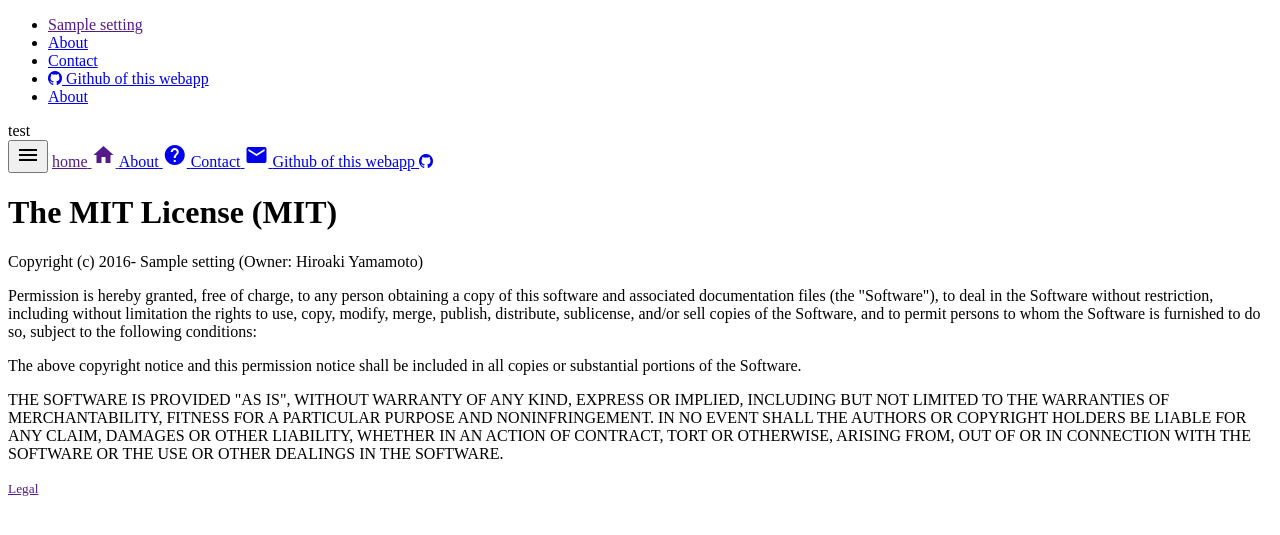
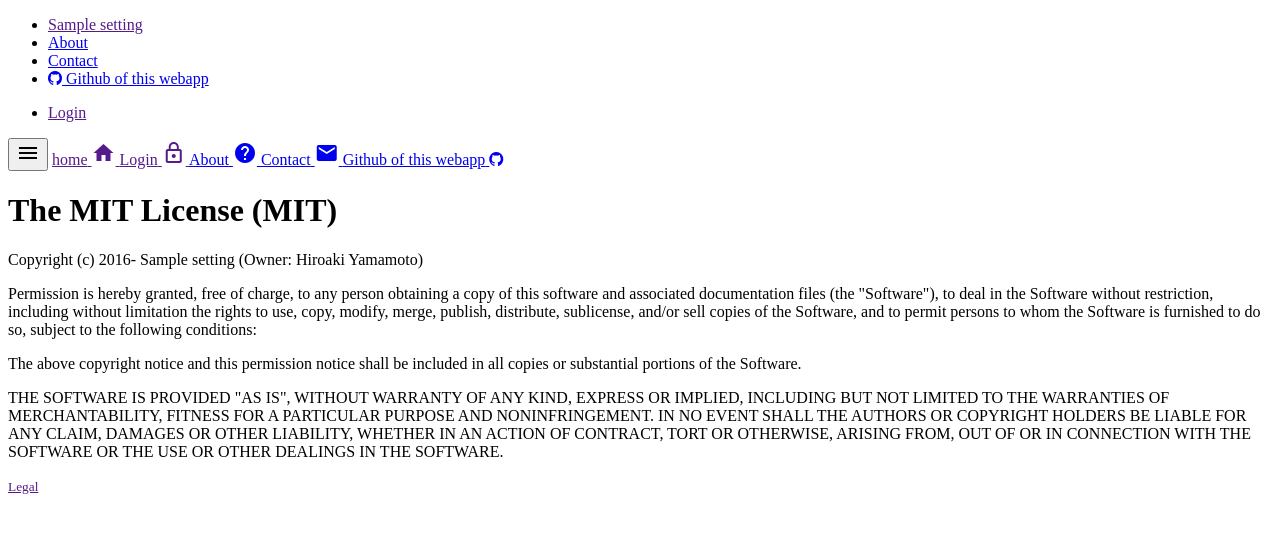
Before and after one commit to hysoftware/hysoftware.net, a Python web app: template app/jinja2/base.html in a window 1280 px wide. Shown: the top 535 px of the page. Run offline with Jinja, Linux system fonts and the light colour scheme; the template is opened without the code that fills it: most values are stand-ins (such as "Sample title", 1, 10 or a date in 2020); some libraries are stand-ins or nearby versions.

Commit message:
Added admin login link

```diff
--- a/app/jinja2/base.html
+++ b/app/jinja2/base.html
@@ -56,7 +56,7 @@
 <body data-ng-app="{% if ind_module_exists -%}{{ resolve(request.path_info).app_name }}{% else %}common{% endif %}">
   <nav class="main-nav" data-ng-controller="navBarCtrl"
     data-ng-init="enableTransparentMenu = {{ transparentMenuEnabled }}"
-    data-ng-class="navBarCls" data-layout="row">
+    data-ng-class="navBarCls" data-hide-xs data-hide-sm data-layout="row">
     <ul>
       <li class="brand"><a href="{{ url('home:index') }}">{{ settings.TITLE }}</a></li>
       {% for menu_item in menu -%}
@@ -72,10 +72,11 @@
         </a>
       </li>
       {%- endfor %}
-      <li><a href="#">About</a></li>
     </ul>
     <div class="sep" data-flex></div>
-    test
+    <ul>
+      <li><a href="{{ url('admin:login') }}">Login</a></li>
+    </ul>
   </nav>
   {% block body %}{%endblock -%}
   <md-fab-speed-dial class="md-scale" data-md-direction="up" data-hide-gt-sm>
@@ -88,6 +89,10 @@
       <a href="{{ url('home:index') }}" data-md-button class="md-fab md-raised md-mini">
         <md-tooltip data-md-direction="left">{{ _("home") }}</md-tooltip>
         <md-icon class="material-icons">home</md-icon>
+      </a>
+      <a href="{{ url('admin:login') }}" data-md-button class="md-fab md-raised md-mini">
+        <md-tooltip data-md-direction="left">{{ _("Login") }}</md-tooltip>
+        <md-icon class="material-icons">lock_outline</md-icon>
       </a>
       {% for menu_item in menu -%}
       <a href="{{ menu_item.url }}" data-md-button class="md-fab md-raised md-mini"
@@ -124,7 +129,9 @@
       TORT OR OTHERWISE, ARISING FROM, OUT OF OR IN CONNECTION WITH THE
       SOFTWARE OR THE USE OR OTHER DEALINGS IN THE SOFTWARE.
     ")}}</p>
-    <p class="text-right nospace"><small><a href="{{ url('legal:index') }}">{{_("Legal")}}</a></small></p>
+    <p class="legal-link nospace">
+      <small><a href="{{ url('legal:index') }}">{{_("Legal")}}</a></small>
+    </p>
   </footer>
 </body>
 </html>
```
Also changed, not shown: app/common/scss/layouts.scss (+9 -3 lines).
